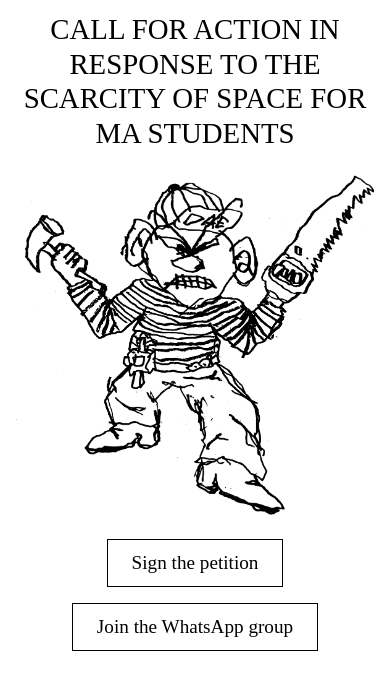
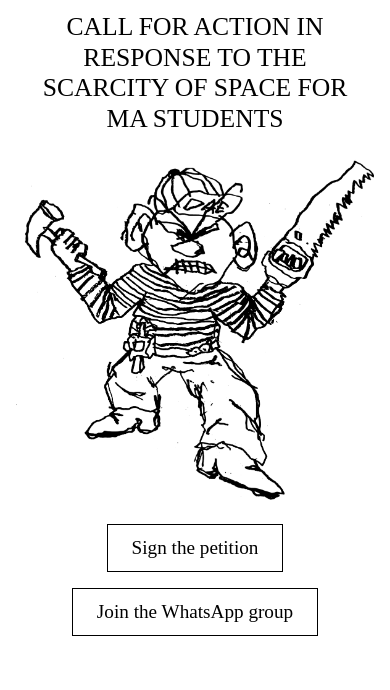
Before and after one commit to daespace/protest, a plain HTML site: page index.html in a window 390 px wide. Drawn offline with Linux system fonts and the light colour scheme.

Commit message:
Adjust padding and font size in responsive styles

```diff
--- a/index.html
+++ b/index.html
@@ -16,8 +16,8 @@
     margin: 0 0 24px; max-width: 24ch;
   }
   @media (max-width: 600px) {
-    body { justify-content: flex-start; padding-top: 12px; }
-    h1 { font-size: 1.8rem; max-width: 100%; margin-top: 0; }
+    body { justify-content: flex-start; padding: 12px 28px 32px; }
+    h1 { font-size: 1.6rem; max-width: 100%; margin-top: 0; }
   }
   img { width: min(520px, 92vw); height: auto; }
   .buttons { display: flex; gap: 16px; margin-top: 24px; flex-wrap: wrap; justify-content: center; }
```
